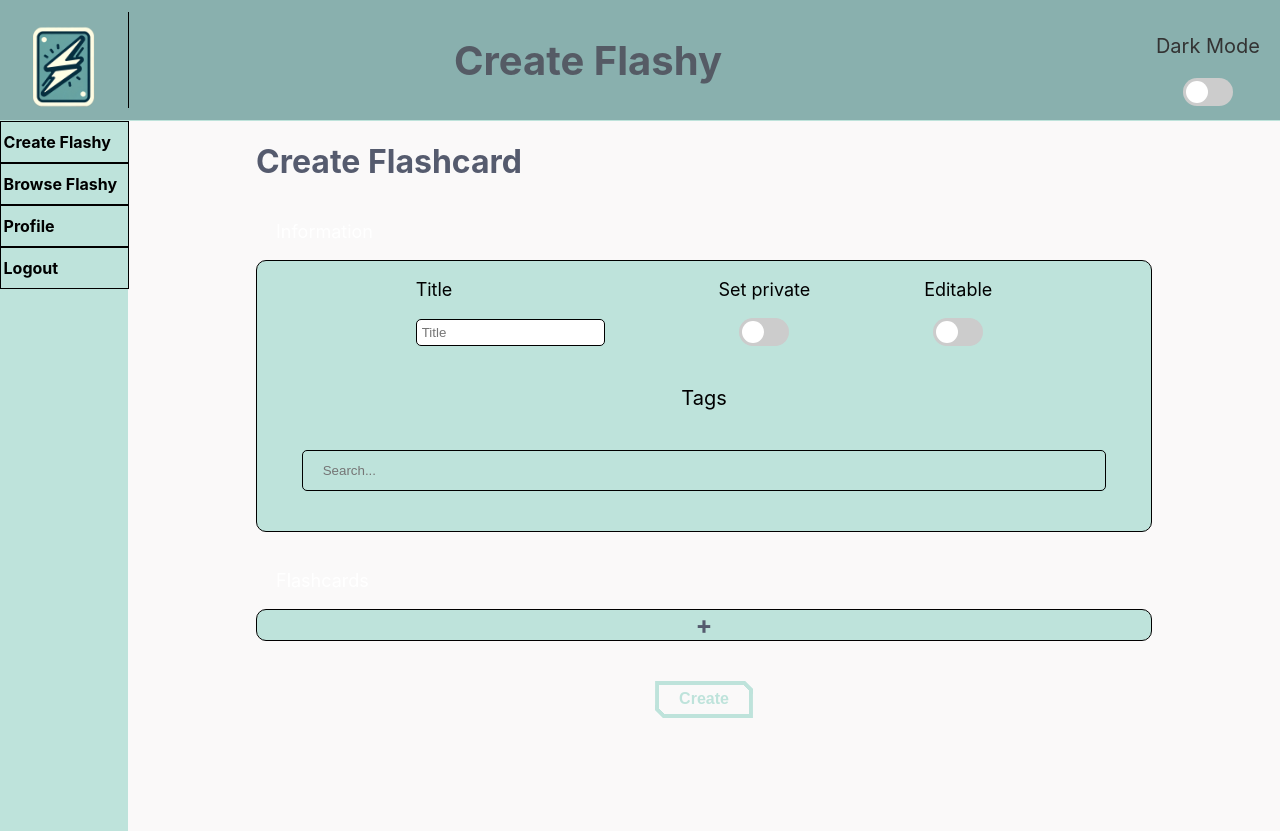
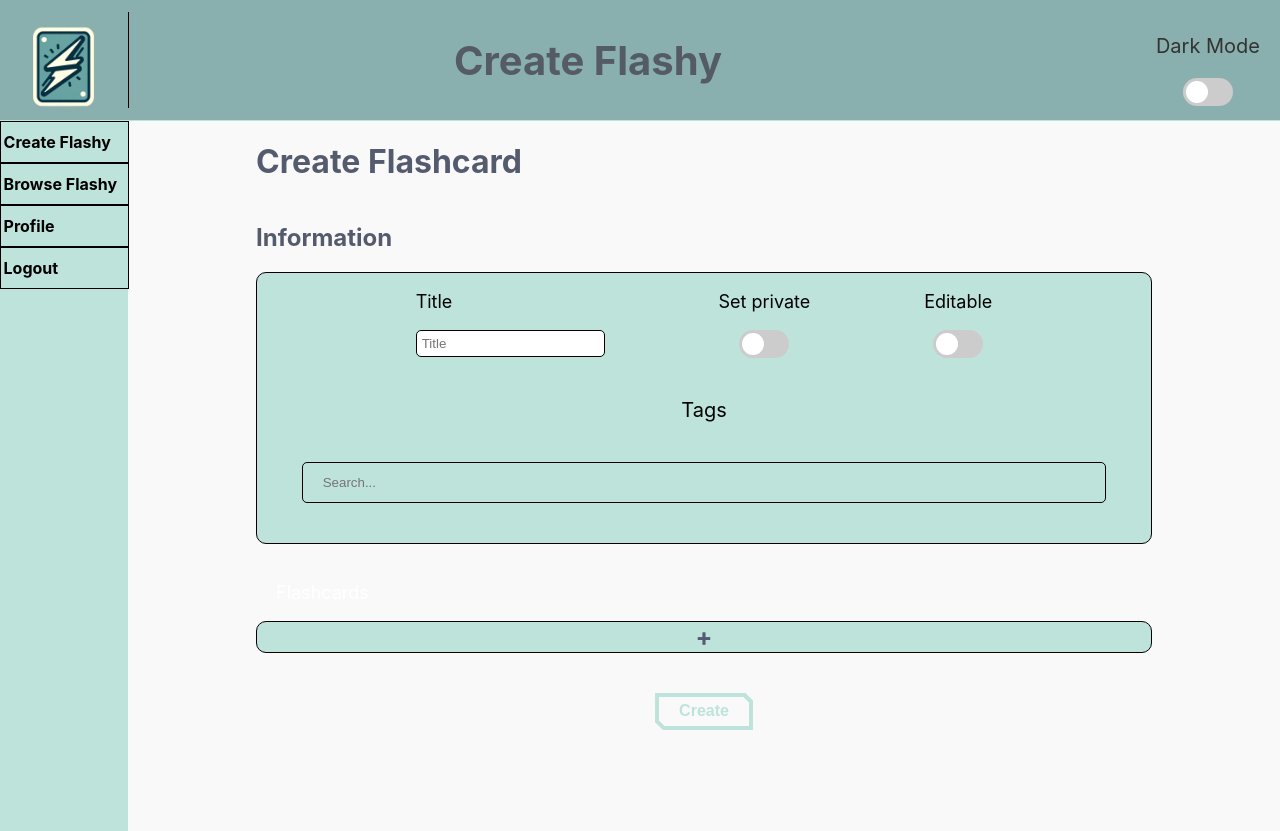
Before and after one commit to ThomasHWik/Flashy-frontend, a React (Create React App) app: page /createFlashy in a window 1280 px wide. Built offline with nearby package versions, Linux system fonts and the light colour scheme.

Commit message:
Text in correct color in dark mode

```diff
--- a/src/components/browseFlashy.js
+++ b/src/components/browseFlashy.js
@@ -78,7 +78,7 @@ function BrowseFlashy() {
                 <div className="browseOverview">
                     <FullSearch onsearch={handleSearch} />
 
-                        <p className="browse_resultheader">{resultheader}</p>
+                        <h1 className="browse_resultheader">{resultheader}</h1>
                         {
                     <div className="browseDiv">
 
--- a/src/components/createFlashy.js
+++ b/src/components/createFlashy.js
@@ -106,7 +106,7 @@ function CreateFlashy() {
             <div className='editmaincontainer'>
                 <h1>Create Flashcard</h1>
                 <div className='editsectioncontainer'>
-                    <p>Information</p>
+                    <h2>Information</h2>
                     <div className='editheadercontainer'>
                         <div>
                             <div>
```
